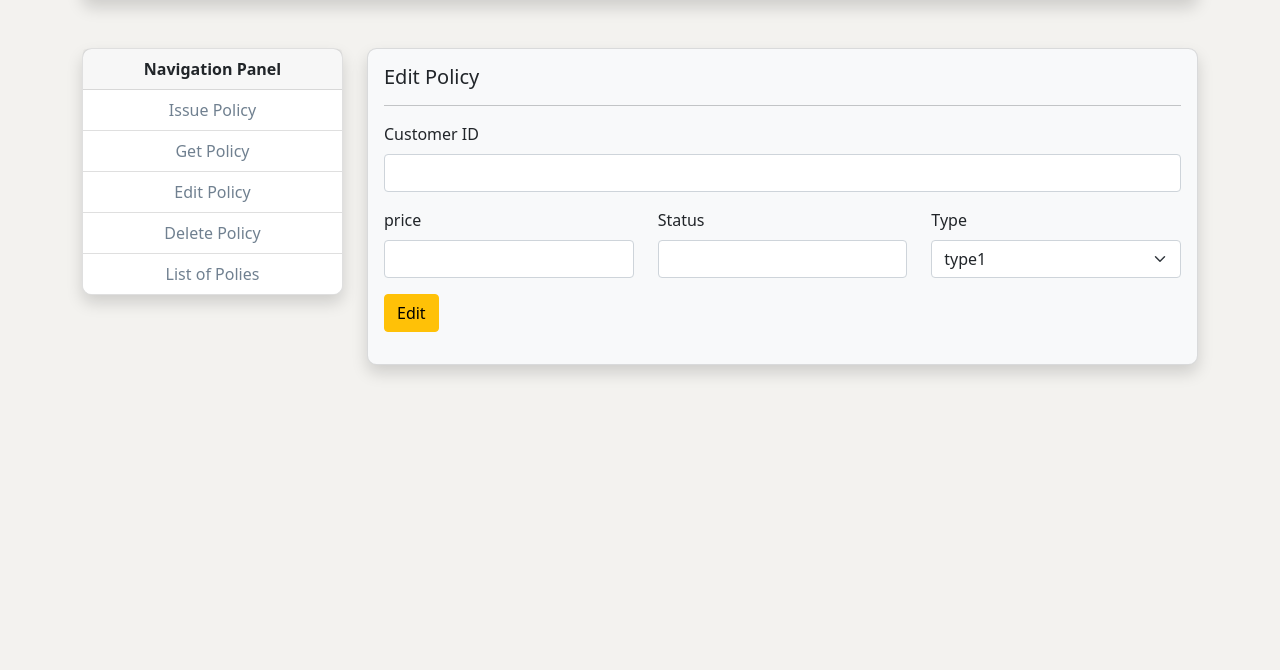
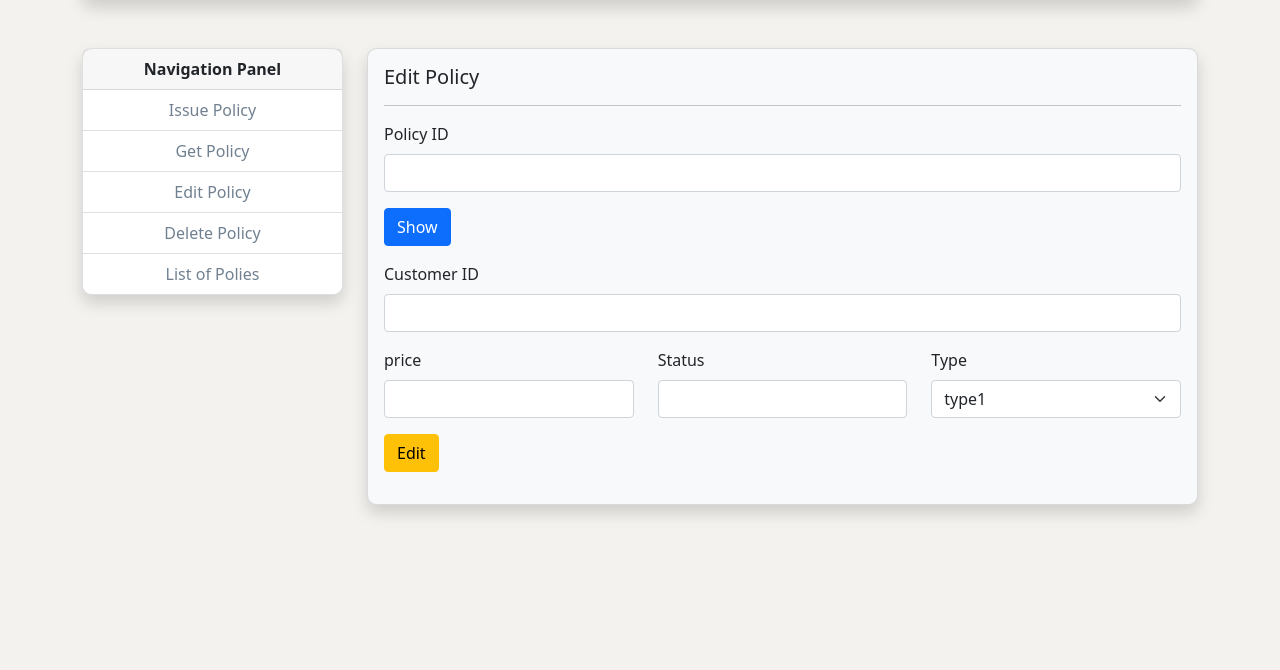
Before and after one commit to mahdi-darvish/Car-Insurance-System-UML, a Django app: page /insurance/edit in a window 1280 px wide. Shown: the part 138-808 px from the top of the page. Run offline with Django 4.2, Linux system fonts and the light colour scheme.

Commit message:
edit policy added

```diff
--- a/car_insurance/main/templates/insurance/edit.html
+++ b/car_insurance/main/templates/insurance/edit.html
@@ -5,6 +5,18 @@
   <div class="card-body">
     <h5 class="card-title">Edit Policy</h5>
     <hr />
+    <form action='/insurance/get' method='POST'>
+      {% csrf_token %}
+      <div class="mb-3">
+        <label for="PolicyID" class="form-label">Policy ID</label>
+        <input
+          type="number"
+          class="form-control"
+          name="PolicyID"
+        />
+      </div>
+      <button type="submit" class="btn btn-primary">Show</button>
+    </form>
     <form>
       <div class="mb-3">
         <label for="customerID" class="form-label">Customer ID</label>
--- a/car_insurance/main/views.py
+++ b/car_insurance/main/views.py
@@ -153,7 +153,7 @@ def deleteCar(request):
             success = 'Car {} successfully deleted'.format(engine_number)
     print(error)
     print(success)
-    return render(request, 'Car/delete.html', {})
+    return render(request, 'Car/delete.html', {'success': success, 'error': error})
 # ---------------------------
 
 # policy
@@ -209,7 +209,7 @@ def getPolicy(request):
         PolicyID = request.POST.get('PolicyID')
         policy = Policy.get(PolicyID)
         if not policy:
-            error = 'Engine Number not found'
+            error = 'Policy ID not found.'
         else:
             success = policy
     print(error)
@@ -223,5 +223,16 @@ def listPolicies(request):
 
 
 def deletePolicy(request):
-    return render(request, 'insurance/delete.html', {})
+    error = ''
+    success = ''
+    if request.method == "POST":
+        policy_id = request.POST.get('policy_id')
+        policy = Policy.delete(policy_id)
+        if policy:
+            error = 'Policy ID not found'
+        else:
+            success = 'Policy {} successfully deleted'.format(policy_id)
+    print(error)
+    print(success)
+    return render(request, 'insurance/delete.html', {'success': success, 'error': error})
 # ---------------------------
```
Also changed, not shown: car_insurance/main/Classes/Policy.py (+11 -2 lines), car_insurance/main/templates/insurance/delete.html (+4 -4 lines).
